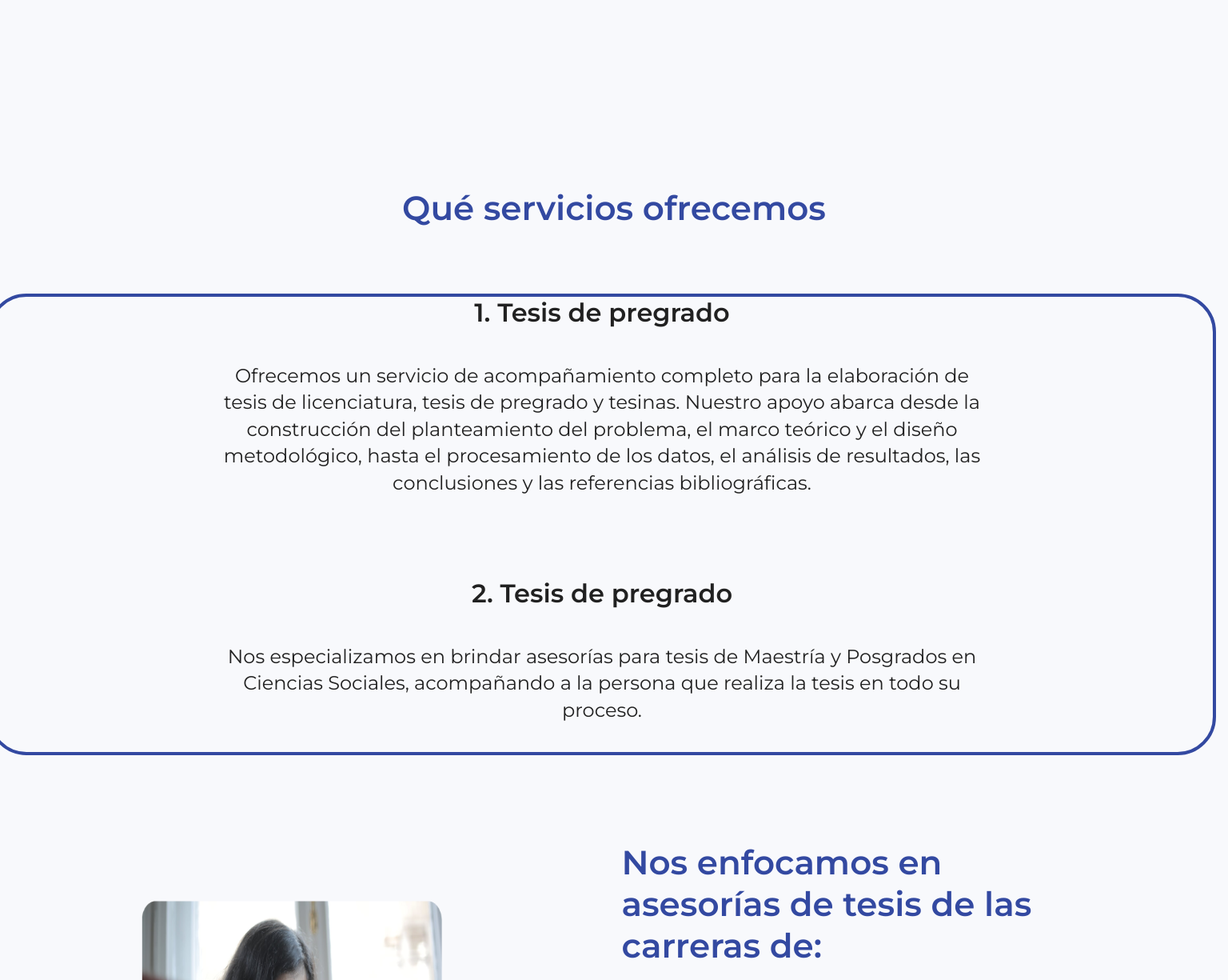
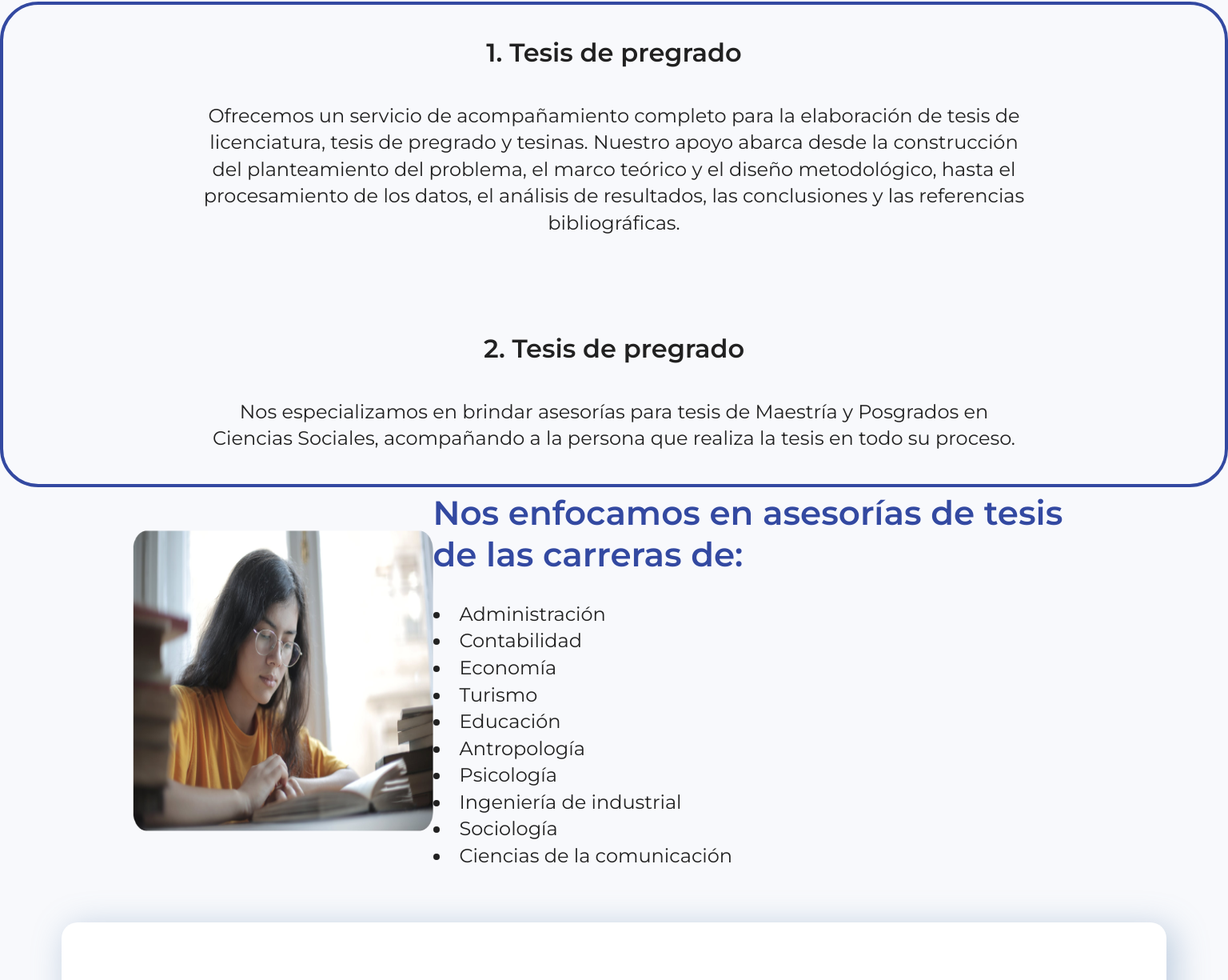
Before and after one commit to justinait/cai-ventures2, a React (Vite) app: page /services in a window 1536 px wide. Shown: the part 753-1978 px from the top of the page at 80% size. Built offline with nearby package versions, Linux system fonts and the light colour scheme; no server answers.

Commit message:
Âchanges section service 2

```diff
--- a/src/components/CardService/Service1.css
+++ b/src/components/CardService/Service1.css
@@ -25,7 +25,6 @@
         justify-content: center;
         align-items: flex-start;
         gap: 40px;
-        height: 100vh;
     }
 
     .containerTitle {
@@ -35,13 +34,14 @@
     }
 
     .contSerUn {
-        padding: 0px 66px 60px 85px;
+        padding: 0px 66px 0px 85px;
         display: flex;
         width: 90vw !important;
         flex-direction: column;
         align-items: center;
         background-color: #F8F9FC;
         justify-content: center;
+        height: 63vh;
 
     }
 
@@ -133,17 +133,24 @@
         font-weight: 600;
         line-height: normal;
         text-align: center;
-        padding-bottom: 81px;
+        padding-bottom: 72px;
         padding-top: 36px;
         margin-bottom: 0px;
     }
 
+    .ofrecen {
+        display: flex;
+        align-items: center;
+        justify-content: center;
+    }
+
     .containerOfrec {
         display: flex;
-        width: 1166px;
+        width: 1627px;
         flex-direction: column;
         justify-content: center;
         align-items: center;
+        flex-shrink: 0;
         border-radius: var(--border-radius-border-radius-lg, 48px);
         border: 4px solid var(--colors-main-friendly-blue, #3349A1);
     }
@@ -158,13 +165,23 @@
         text-align: center;
         margin-bottom: 0px;
         padding-bottom: 43px;
+        padding-top: 40px;
     }
 
     .textGrado {
+        color: var(--colors-tipography-black, #212121);
+        text-align: center;
+        font-family: 'Montserrat';
+        font-size: 24px;
+        width: 1039px !important;
+        font-style: normal;
+        font-weight: 400;
+        line-height: 140%;
         margin-bottom: 0px;
-        padding-bottom: 36px;
-        text-align: center;
-        width: 975px !important;
+        padding: 0px 0px 40px;
+    }
+
+    .textGradoDos {
         color: var(--colors-tipography-black, #212121);
         text-align: center;
         font-family: 'Montserrat';
@@ -172,19 +189,9 @@
         font-style: normal;
         font-weight: 400;
         line-height: 140%;
-    }
-
-    .textGradoDos {
-        padding-bottom: 81px;
-        text-align: center;
-        width: 985px !important;
-        color: var(--colors-tipography-black, #212121);
-        text-align: center;
-        font-family: 'Montserrat';
-        font-size: 24px;
-        font-style: normal;
-        font-weight: 400;
-        line-height: 140%;
+        width: 1062px !important;
+        margin-bottom: 0px;
+        padding-bottom: 80px;
     }
     /**/
 
@@ -197,6 +204,7 @@
         line-height: normal;
         margin-bottom: 0px;
         padding-bottom: 32px;
+        width: 848px
     }
 
     .contSerUnAse {
@@ -207,7 +215,7 @@
         align-items: center;
         background-color: #F8F9FC;
         justify-content: center;
-        height: 100vh;
+        height: 68vh ;
     }
 
     .imgSerAse {
--- a/src/components/CardService/Service2.css
+++ b/src/components/CardService/Service2.css
@@ -79,6 +79,8 @@
         padding-bottom: 40px;
         margin-top: 40px;
     }
+
+
 
     .subtitleServiceDos {
         font-family: "Montserrat";
```
